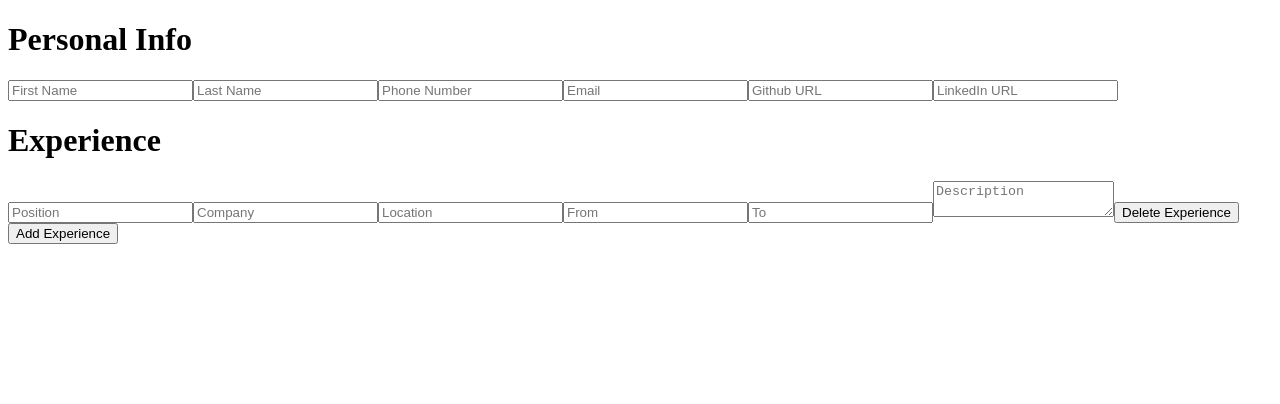
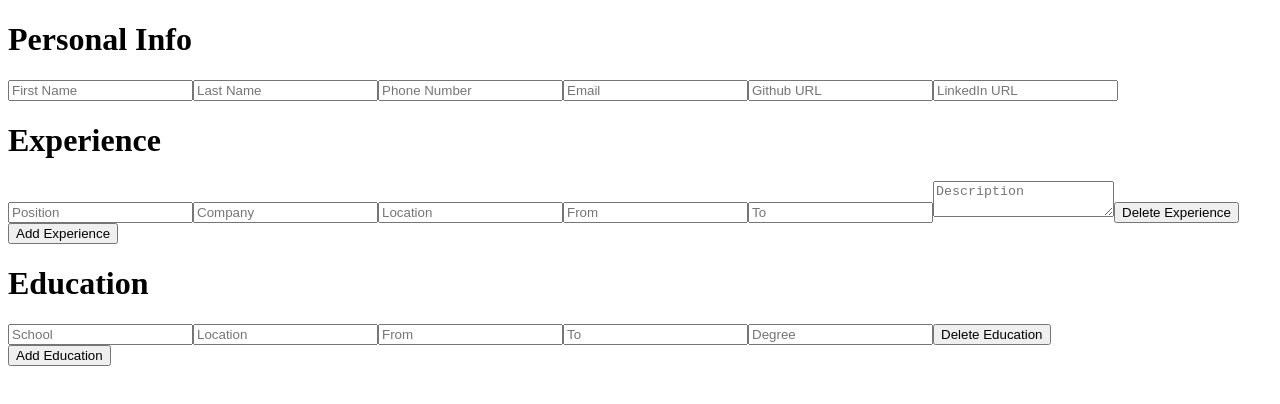
Before and after one commit to tammy-si/odin-cv-generator, a React (Create React App) app: page / in a window 1280 px wide. Shown: the top 404 px of the page. Built offline with nearby package versions, Linux system fonts and the light colour scheme.

Commit message:
Got education up and running

```diff
--- a/src/App.js
+++ b/src/App.js
@@ -1,6 +1,7 @@
 import React, { Component } from "react";
 import General from "./components/general";
 import Experience from "./components/experience";
+import Education from "./components/education";
 import uniqid from "uniqid";
 
 class App extends Component {
@@ -19,12 +20,18 @@ class App extends Component {
         id: uniqid(),
         position: "",
         location: "",
-        city: "",
         from: "",
         to: "",
         description: ""
       }],
-      allEducation: []
+      allEducation: [{
+        id: uniqid(),
+        school: "",
+        location: "",
+        from: "",
+        to: "",
+        degree: ""
+      }]
   }
   }
 
@@ -70,7 +77,6 @@ class App extends Component {
   handleExperienceDelete = (e) => {
     // figure out with experience to delete by getting the parent div's id
     const id = e.target.parentElement.id;
-    console.log(id);
     // delete the experience
     this.setState({
       // if the experience isn't the one we modified, return just exp. e
@@ -78,16 +84,63 @@ class App extends Component {
     })
   }
 
+  // add a new empty education
+  handleAddEducation = () => {
+    let newEducation = {
+      id: uniqid(),
+      school: "",
+      location: "",
+      from: "",
+      to: "",
+      degree: ""
+    }
+    this.setState({
+      allEducation: [...this.state.allEducation, newEducation]
+    })
+  }
+
+  // changing values for education
+  handleEducationInput = (e) => {
+    // figure out with education to change by getting the parent div's id
+    const id = e.target.parentElement.id;
+    const updatedEducation = {...this.state.allEducation.find(edu => edu.id === id)}
+    // change the values in education
+    updatedEducation[e.target.name] = e.target.value;
+    // update the education list with the new modified education.
+    this.setState({
+      // if the education isn't the one we modified, return just edu.
+      allEducation: this.state.allEducation.map(edu => { return (edu.id !== id) ? edu : updatedEducation})
+    })
+  }
+
+  // delete and education
+  handleEducationDelete = (e) => {
+    // figure out with experience to delete by getting the parent div's id
+    const id = e.target.parentElement.id;
+    // delete the experience
+    this.setState({
+      // if the experience isn't the one we modified, return just exp. e
+      allEducation: this.state.allEducation.filter(edu => edu.id !== id)
+    })
+  }
+
+
   render() {
     const handleInput = this.handleInput;
     const handleAddExperience = this.handleAddExperience;
     const handleExperienceInput = this.handleExperienceInput;
     const handleExperienceDelete = this.handleExperienceDelete;
     const experienceList = this.state.allExperience;
+    // for education
+    const educationList = this.state.allEducation;
+    const handleAddEducation = this.handleAddEducation;
+    const handleEducationInput = this.handleEducationInput;
+    const handleEducationDelete = this.handleEducationDelete;
     return <div>
       <div className='create-cv'>
         <General handleInput = { handleInput }/>
         <Experience experienceList = {experienceList} handleAddExperience = { handleAddExperience } handleExperienceInput= {handleExperienceInput} handleExperienceDelete={handleExperienceDelete}/>
+        <Education educationList = {educationList} handleAddEducation = { handleAddEducation} handleEducationInput = { handleEducationInput } handleEducationDelete= { handleEducationDelete }/>
       </div>
       <div className='preview'>
 
--- a/src/components/education.js
+++ b/src/components/education.js
@@ -0,0 +1,24 @@
+import React from "react";
+
+const Education = (props) => {
+    const {educationList, handleAddEducation, handleEducationInput, handleEducationDelete} = props;
+    return (
+        <div className="Education">
+            <h1>Education</h1>
+            {educationList.map((education) => {
+                return (
+                <div key={education.id} id={education.id}>
+                    <input name='school' placeholder="School" onChange={handleEducationInput} value={education.school}/>
+                    <input name='location' placeholder="Location" onChange={handleEducationInput} value={education.location}/>
+                    <input name='from' placeholder="From" onChange={handleEducationInput} value={education.from}/>
+                    <input name='to' placeholder="To" onChange={handleEducationInput} value={education.to}/>
+                    <input name='degree' placeholder="Degree" onChange={handleEducationInput} value={education.degree}/>
+                    <button onClick={handleEducationDelete}>Delete Education</button>
+                </div>)
+            })}
+            <button onClick={ handleAddEducation }>Add Education</button>
+        </div>
+    )
+}
+
+export default Education
--- a/src/components/experience.js
+++ b/src/components/experience.js
@@ -2,7 +2,6 @@ import React from "react";
 
 const Experience = (props) => {
     const { experienceList, handleAddExperience, handleExperienceInput, handleExperienceDelete } = props;
-    console.log(experienceList)
     return (
         <div className="experience">
             <h1>Experience</h1>
```
